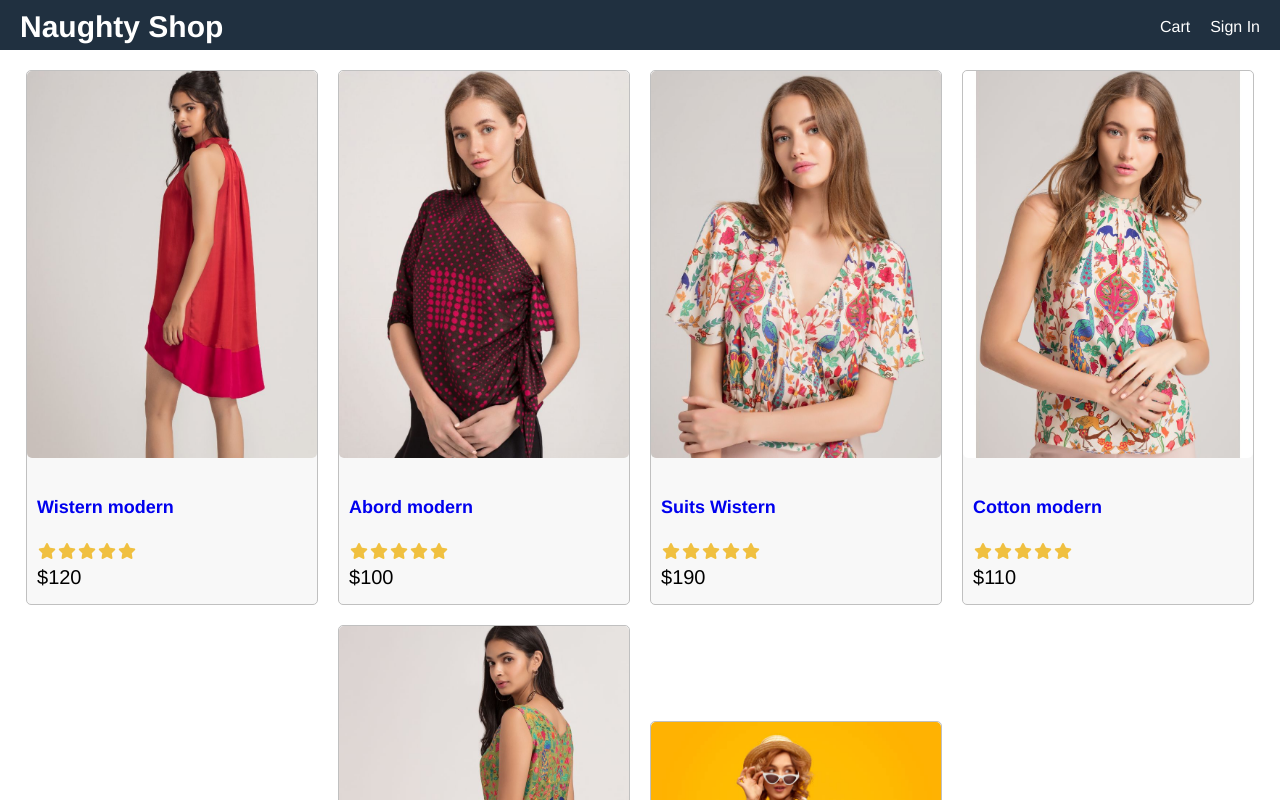
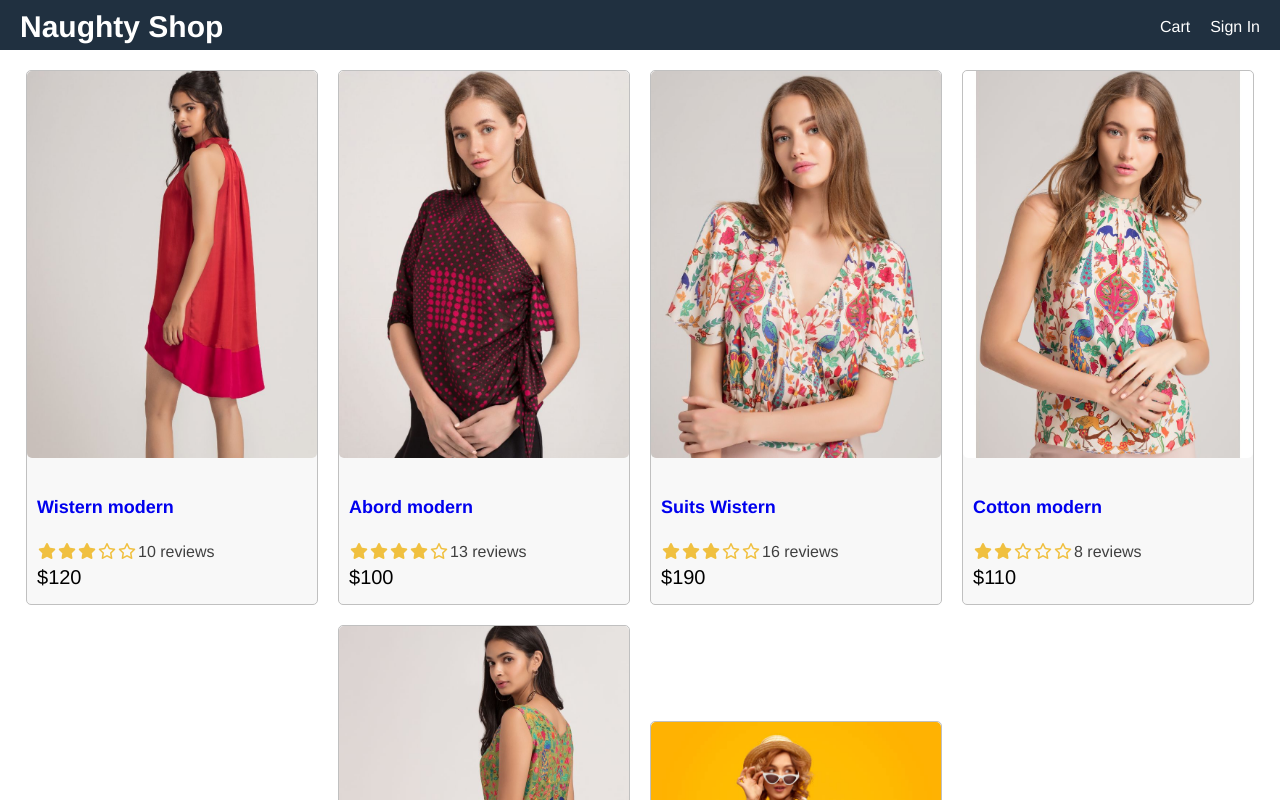
Before and after one commit to jsidd06/NaughtyShop, a React (Create React App) app in the folder fronted/: page / in a window 1280 px wide. Shown: the top 800 px of the page. Built offline with nearby package versions, Linux system fonts and the light colour scheme.

Commit message:
add two screen productscreen,ratiing screen and add css ratting

```diff
--- a/fronted/src/App.jsx
+++ b/fronted/src/App.jsx
@@ -1,6 +1,7 @@
 import React from "react";
 import "../src/style.css";
 import data from "./views/Data/Data";
+import ProductScreen from "./views/ProductScreen/ProductScreen";
 function App() {
   return (
     <div className="grid-container">
@@ -18,38 +19,7 @@ function App() {
       <main>
         <div className="row center">
           {data.products.map((product) => (
-            <div key={product._id} className="card">
-              <a href={`/products/${product._id}`}>
-                <img
-                  className="medium"
-                  src={product.image}
-                  alt={product.name}
-                />
-              </a>
-              <div className="card-body">
-              <a href={`/products/${product._id}`}>
-                  <h2>{product.name}</h2>
-                </a>
-                <div className="rating">
-                  <span>
-                    <i className="fa fa-star"></i>
-                  </span>
-                  <span>
-                    <i className="fa fa-star"></i>
-                  </span>
-                  <span>
-                    <i className="fa fa-star"></i>
-                  </span>
-                  <span>
-                    <i className="fa fa-star"></i>
-                  </span>
-                  <span>
-                    <i className="fa fa-star"></i>
-                  </span>
-                </div>
-                <div className="price">${product.price}</div>
-              </div>
-            </div>
+            <ProductScreen key={product._id} product={product}></ProductScreen>
           ))}
         </div>
       </main>
--- a/fronted/src/style.css
+++ b/fronted/src/style.css
@@ -103,3 +103,6 @@ html {
     color: #f0c040;
     margin: 0.1rem;
   }
+  .rating span:last-child{
+    color: #404040;
+  }
--- /dev/null
+++ b/fronted/src/views/ProductScreen/ProductScreen.jsx
@@ -0,0 +1,26 @@
+import React from 'react'
+import RattingScreen from '../RattingScreen/RattingScreen';
+
+function ProductScreen(props) {
+    const {product} =props;
+    return (
+        <div key={product._id} className="card">
+              <a href={`/products/${product._id}`}>
+                <img
+                  className="medium"
+                  src={product.image}
+                  alt={product.name}
+                />
+              </a>
+              <div className="card-body">
+              <a href={`/products/${product._id}`}>
+                  <h2>{product.name}</h2>
+                </a>
+                <RattingScreen rating={product.rating} numReview={product.numReview} />
+                <div className="price">${product.price}</div>
+              </div>
+            </div>
+    )
+}
+
+export default ProductScreen
--- /dev/null
+++ b/fronted/src/views/RattingScreen/RattingScreen.jsx
@@ -0,0 +1,67 @@
+import React from "react";
+
+function RattingScreen(props) {
+  const { rating, numReview } = props;
+  return (
+    <div className="rating">
+      <span>
+        <i
+          className={
+            rating >= 1
+              ? "fa fa-star"
+              : rating >= 0.5
+              ? "fa fa-star-half-o"
+              : "fa fa-star-o"
+          }
+        ></i>
+      </span>
+      <span>
+      <i
+          className={
+            rating >= 2
+              ? "fa fa-star"
+              : rating >= 1.5
+              ? "fa fa-star-half-o"
+              : "fa fa-star-o"
+          }
+        ></i>
+      </span>
+      <span>
+      <i
+          className={
+            rating >= 3
+              ? "fa fa-star"
+              : rating >= 3.5
+              ? "fa fa-star-half-o"
+              : "fa fa-star-o"
+          }
+        ></i>
+      </span>
+      <span>
+      <i
+          className={
+            rating >= 4
+              ? "fa fa-star"
+              : rating >= 4.5
+              ? "fa fa-star-half-o"
+              : "fa fa-star-o"
+          }
+        ></i>
+      </span>
+      <span>
+      <i
+          className={
+            rating >= 5
+              ? "fa fa-star"
+              : rating >= 5
+              ? "fa fa-star-half-o"
+              : "fa fa-star-o"
+          }
+        ></i>
+      </span>
+      <span>{numReview + ' reviews'}</span>
+    </div>
+  );
+}
+
+export default RattingScreen;
```
